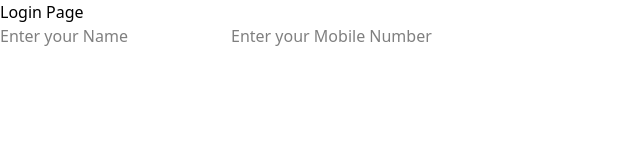
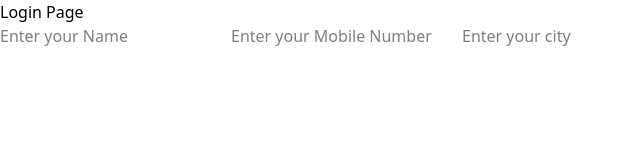
Before and after one commit to Samsul7718/Eshop_frontend, a React (Vite) app: page /login in a window 1280 px wide. Shown: the top 160 px of the page, without its empty margins (0-640 px from the left). Built offline with nearby package versions, Linux system fonts and the light colour scheme.

Commit message:
working on login page

```diff
--- a/src/page/Login.jsx
+++ b/src/page/Login.jsx
@@ -8,6 +8,7 @@ const Login = () => {
         <form action="">
           <input type="text" placeholder='Enter your Name' />
           <input type="mobile" placeholder='Enter your Mobile Number' />
+          <input type="city" placeholder='Enter your city' />
         </form>
       </div>
     </div>
```
